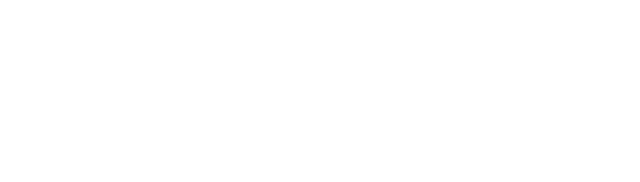
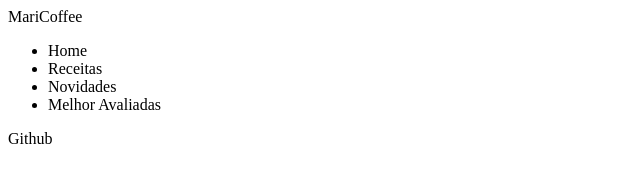
Before and after one commit to marianasciment0/MariCoffe, a plain HTML site: page index.html in a window 1280 px wide. Shown: the whole page, without its empty margins (0-640 px from the left). Drawn offline with Linux system fonts and the light colour scheme.

Commit message:
feat: Adiciona cabeçalho da página

```diff
--- a/index.html
+++ b/index.html
@@ -1,5 +1,5 @@
 <!DOCTYPE html>
-<html lang="pt">
+<html lang="pt-BR">
 <head>
     <meta charset="UTF-8">
     <meta name="viewport" content="width=device-width, initial-scale=1.0">
@@ -7,8 +7,29 @@
     <link rel="icon" href="./assets/image/logo-icon2.png" type="image/png"/>
 
     <title>MariCoffee</title>
+    <meta name="description" content="Explore dezenas de variações da bebida favorita entre os devs ao redor mundo!">
 </head>
 <body>
+    <header>
+        <nav>
+            <span>MariCoffee</span>
+            <ul>
+                <li><a>Home</a></li>
+                <li><a>Receitas</a></li>
+                <li><a>Novidades</a></li>
+                <li><a>Melhor Avaliadas</a></li>
+            </ul>
+            <a>Github</a>
+        </nav>
 
+    </header>
+
+    <main>
+
+    </main>
+
+    <footer>
+
+    </footer>
 </body>
 </html>
```
